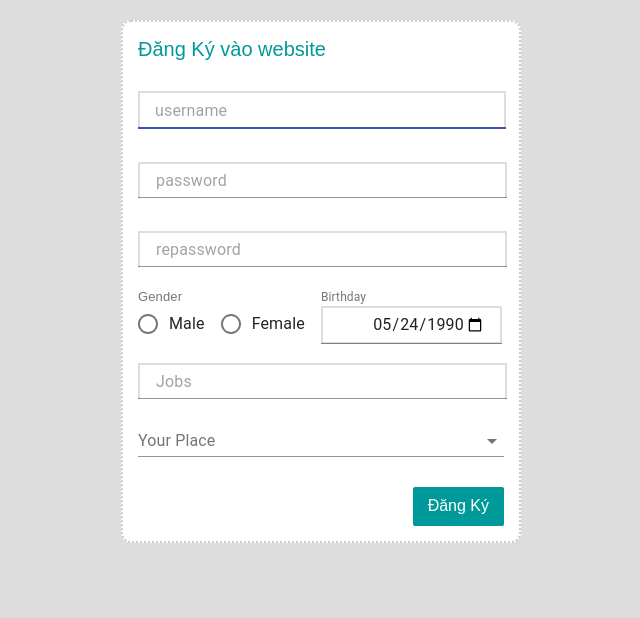
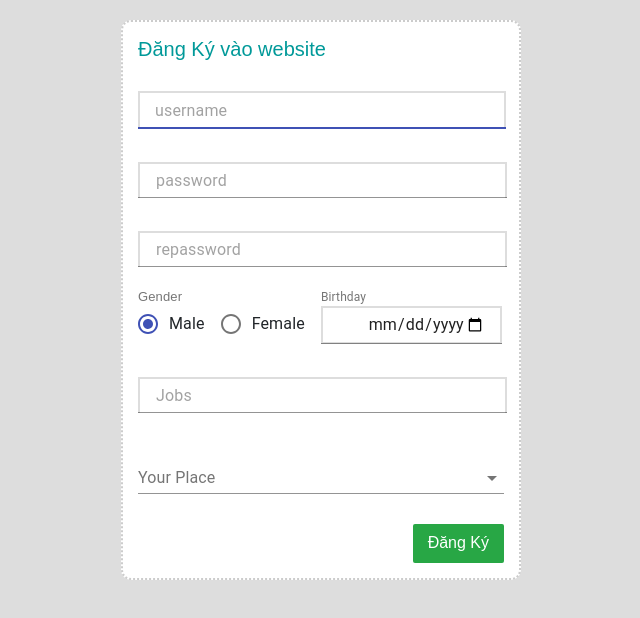
Before and after one commit to phz2712/24hnews.github.io, a React (Create React App) app: page / in a window 1280 px wide. Shown: the top 618 px of the page, without its empty margins (319-959 px from the left). Built offline with nearby package versions, Linux system fonts and the light colour scheme.

Commit message:
finish login

```diff
--- a/src/components/login.js
+++ b/src/components/login.js
@@ -63,7 +63,7 @@ class Login extends React.Component{
           console.log(this.state.username)
 
 
-          const re = /^(?=.*[a-z])(?=.*[A-Z])(?=.*\d)(?=.*(\W|_[!@#$%^&*]_)).{3,}$/;
+          /*const re = /^(?=.*[a-z])(?=.*[A-Z])(?=.*\d)(?=.*(\W|_[!@#$%^&*]_)).{3,}$/;*/
           const lower   = /^(?=.*[a-z]).{0,}$/;
           const upper   = /^(?=.*[A-Z]).{0,}$/;
           const number  = /^(?=.*\d).{0,}$/;
@@ -125,8 +125,7 @@ class Login extends React.Component{
                   <i />
                   <TextField  className="user-box"
                               error={this.state.err1}
-                              autoFocus={true} type="text"
-                              placeholder="Nhập username"
+                              autoFocus={true}
                               type='username' name='username'
                               onKeyUp={this.handleChange}
                               onChangeCapture={this.handleChange}
@@ -145,7 +144,6 @@ class Login extends React.Component{
                   <TextField  className="password-box"
                               error={this.state.err2}
                               type={this.state.showpassword ? "password" : "text"}
-                              placeholder="Nhập mật khẩu"
                               name='password'
                               onKeyUp={this.handleChange}
                               onChangeCapture={this.handleChange}
--- a/src/components/register.js
+++ b/src/components/register.js
@@ -1,7 +1,9 @@
-import React, {useState, useReducer} from "react";
+import React, {useState, useReducer,} from "react";
 import { makeStyles } from "@material-ui/core/styles";
-import {TextField, Select, Input, MenuItem, InputLabel, FormControlLabel, RadioGroup, Radio, FormControl, FormLabel, Typography} from "@material-ui/core";
+import {TextField, Select, Input, MenuItem, InputLabel, FormControlLabel,
+RadioGroup, Radio, FormControl, FormLabel, Typography} from "@material-ui/core";
 import './Register.css';
+
 
 const useStyles = makeStyles(theme => ({
   root: {
@@ -40,62 +42,63 @@ const citis = [
   ,"Sóc Trăng","Tiền Giang","Trà Vinh","Vĩnh Long"
 ];
 
-export default function BasicTextFields() {
+export default function BasicTextFields(props) {
 
   const [user, setuser] = useReducer(
     (state, newState) => ({...state, ...newState}),
       {
-      username:'',
-      password:'',
-      repassword:'',
-
-      showpassword:true,
-      err1: false,
-      err2:false,
-      warning:' ',
-      warning2:' ',
+      username      :'',
+      password      :'',
+      repassword    :'',
+      err1          :false,
+      err2          :false,
+      err3          :false,
+      err4          :false,
+      err5          :false,
+      warning       :' ',
+      warning2      :' ',
+      warning3      :' ',
+      warning4      :' ',
+      warning5      :' ',
+      gender        :"male",
+      birth         :"",
+      job           :"",
+      disabled      :true
       }
 
     );
-      const [city, setcity] = React.useState([]);
+  const [city, setcity] = useState('');
 
   const classes = useStyles();
 
   function handleOnchange(event) {
-
     const target = event.target;
-    const value = target.name === 'isGoing' ? target.checked : target.value;
+    const value = target.type === 'checkbox' ? target.checked : target.value;
     const name = target.name;
     if(name==="username" || name=== "password"){target.value = target.value.replace(/\s/g, "");}
-    console.log(name)
+
+    console.log("value", event.target.value);
+    console.log(user.name)
+
     if(name==="city"){
       setcity(value);
     }
     else
     {setuser({[name]: value });}
-
-     switch (user.username.length){
-       case 0:
-       case 4:
-       case 5:
-       case 6:
-       case 7:
-       case 8:
-       case 9:
-       case 10:
-        setuser({Warning: " "});
-        setuser({err1: false});
-       break;
-       default:
-       setuser({Warning: "Higher 4 letters"});
-       setuser({err1: true});
-       break;
-     }
-
-
-     console.log(user.username)
-
-
+    /* dk login */
+    if(user.username==="" && user.password !==""){
+      setuser({warning: "Higher 4 letters"});
+      setuser({err1:true})
+    }
+    else if (user.username.length===0|| user.username.length>=4){
+      setuser({warning: " "});
+      setuser({err1:false})
+    }
+    else{
+      setuser({warning: "Higher 4 letters"});
+      setuser({err1:true})
+    }
+      /* dk password */
      /*const re = /^(?=.*[a-z])(?=.*[A-Z])(?=.*\d)(?=.*(\W|_[!@#$%^&*]_)).{3,}$/;*/
      const lower   = /^(?=.*[a-z]).{0,}$/;
      const upper   = /^(?=.*[A-Z]).{0,}$/;
@@ -103,11 +106,35 @@ export default function BasicTextFields() {
      const special = /^(?=.*(\W|_[!@#$%^&*]_)).{0,}$/;
 
 
-
-    if(user.password===""){
+      if(user.password===""&&user.repassword !==""){
+        setuser({warning2: "must be higher 4"});
+        setuser({err2: true});
+      }
+    else if(user.password==="")
+      {
         setuser({warning2: ' '});
         setuser({err2: false});
       }
+    else if(!upper.test(user.password)&&!number.test(user.password)&&!special.test(user.password))
+    {
+      setuser({warning2: "must be a upper,number and special letter"});
+         setuser({err2: true});
+    }
+    else if(!lower.test(user.password)&&!number.test(user.password)&&!special.test(user.password))
+    {
+      setuser({warning2: "must be a lower,number and special letter"});
+         setuser({err2: true});
+    }
+    else if(!lower.test(user.password)&&!upper.test(user.password)&&!special.test(user.password))
+    {
+      setuser({warning2: "must be a lower letter, upper and special letter"});
+         setuser({err2: true});
+    }
+    else if(!lower.test(user.password)&&!upper.test(user.password)&&!number.test(user.password))
+    {
+      setuser({warning2: "must be a lower letter, upper,number letter"});
+         setuser({err2: true});
+    }
      else{
 
        if(!lower.test(user.password))
@@ -137,19 +164,55 @@ export default function BasicTextFields() {
           setuser({err2: false});
         }
      }
+        /* dk repassword */
+     if (user.repassword===user.password||user.repassword==='')
+     {
+       setuser({warning3: " "});
+       setuser({err3: false});
+     }
+     else{
+       setuser({warning3: "repassword is false"});
+       setuser({err3: true});
+     }
+      /* dk birthday */
+     if(user.birth===""&& user.job!==""){
+       setuser({warning4: "must be have a birthday"})
+       setuser({err4: true});
+     }
+     else{
+      setuser({warning4: " "});
+      setuser({err4: false});
+     }
+      /* dk job */
+      if(user.job===""&& city!==""){
+        setuser({warning5: "must be have a job"})
+        setuser({err5: true});
+      }
+      else{
+       setuser({warning5: " "});
+       setuser({err5: false});
+      }
+      /* dk button */
+      if(user.err1===false&&user.err2===false&&user.err3===false&&user.err4===false&&user.err5===false&& city!==""){
+        setuser({disabled: false});
+      }
+      else{
+       setuser({disabled: true});
+      }
+  };
+
+  function handleSubmit(event) {
+    event.preventDefault();
   }
 
+
   return (
-
       <div className="bg-contain">
-
-
-
-            <div className="login-form">
+            <div onSubmit={handleSubmit} className="login-form">
               <form action='true' method="post">
                 <h1>Đăng Ký vào website</h1>
                 <div>
-                  <i />
+                  <i/>
                   <TextField
                     className="user-box"
                     error={user.err1}
@@ -157,6 +220,10 @@ export default function BasicTextFields() {
                     placeholder="username"
                      name='username'
                     onChange={e =>
+                    {
+                      handleOnchange(e);
+                    }}
+                    onKeyUp={e =>
                     {
                       handleOnchange(e);
                     }}
@@ -179,6 +246,10 @@ export default function BasicTextFields() {
                     {
                       handleOnchange(e);
                     }}
+                    onKeyUp={e =>
+                    {
+                      handleOnchange(e);
+                    }}
                     placeholder='password'
                     helperText={user.warning2}
                     inputProps={{
@@ -187,15 +258,19 @@ export default function BasicTextFields() {
                   />
                     <TextField
                       className="password-box"
-                      error={user.err2}
+                      error={user.err3}
                       type='password'
                       name='repassword'
                       onChange={e =>
                       {
                         handleOnchange(e);
                       }}
+                      onKeyUp={e =>
+                    {
+                      handleOnchange(e);
+                    }}
                       placeholder='repassword'
-                      helperText={user.warning2}
+                      helperText={user.warning3}
                       inputProps={{
                       maxLength: 10,
                       }}
@@ -207,7 +282,14 @@ export default function BasicTextFields() {
                   <div className={classes.formcontrollabel} style={{border:'none'}}>
                   <FormControl className="gender" component="fieldset">
                     <FormLabel className={classes.formlabel} component="legend">Gender</FormLabel>
-                    <RadioGroup row aria-label="position" name="position" defaultValue="top">
+                    <RadioGroup
+                      row aria-label="position"
+                      onClick={e => {handleOnchange(e);}}
+                      onFocus={e => {handleOnchange(e);}}
+                      value={user.gender}
+                      name="gender"
+                      defaultValue="top"
+                      >
                       <FormControlLabel
 
                         control={<Radio color="primary" />}
@@ -218,7 +300,7 @@ export default function BasicTextFields() {
                       />
                       <FormControlLabel
 
-                        control={<Radio color="primary" />}
+                        control={<Radio color="secondary" />}
                         label={
                           <Typography> Female </Typography>
                         }
@@ -229,11 +311,21 @@ export default function BasicTextFields() {
                   </FormControl>
                   <TextField
 
-                    id="date"
-                    label="Birthday"
-                    type="date"
-                    defaultValue="1990-05-24"
-                    className="birth-box"
+                    id        ="date"
+                    label     ="Birthday"
+                    type      ="date"
+                    className ="birth-box"
+                    name      ="birth"
+                    error     ={user.err4}
+                    helperText={user.warning4}
+                    onChange  ={e =>
+                      {
+                        handleOnchange(e);
+                      }}
+                      onMouseOut  ={e =>
+                      {
+                        handleOnchange(e);
+                      }}
                     InputLabelProps={{
                       shrink: true,
                     }}
@@ -242,16 +334,22 @@ export default function BasicTextFields() {
                     </div>
                 </div>
                 <TextField
-                  className="job-box"
-                  type='text'
-                  name='Jobs'
-                  onChange={e =>
+                  className ="job-box"
+                  type      ='text'
+                  name      ='job'
+                  error     ={user.err5}
+                  helperText={user.warning5}
+                  onChange  ={e =>
                   {
                     handleOnchange(e);
                   }}
                   placeholder='Jobs'
+                  onKeyUp={e =>
+                  {
+                    handleOnchange(e);
+                  }}
                   inputProps={{
-                  maxLength: 10,
+                  maxLength: 10
                   }}
                 />
       <FormControl className={classes.formControl}>
@@ -259,10 +357,13 @@ export default function BasicTextFields() {
         <Select
           labelId="demo-mutiple-name-label"
           id="demo-mutiple-name"
-          multiple
           value={city}
           name='city'
-          onChange={e =>
+          onClick={e =>
+            {
+              handleOnchange(e);
+            }}
+          onMouseOut={e =>
             {
               handleOnchange(e);
             }}
@@ -276,7 +377,7 @@ export default function BasicTextFields() {
         </Select>
       </FormControl>
                 <div className="btn-box">
-                  <button disabled type="submit" onClick={()=>alert("đã đăng nhập")} >
+                  <button className="btn-success" disabled={user.disabled} onClick={()=>alert("đã đăng nhập")} >
                     Đăng Ký
                   </button>
                 </div>
```
